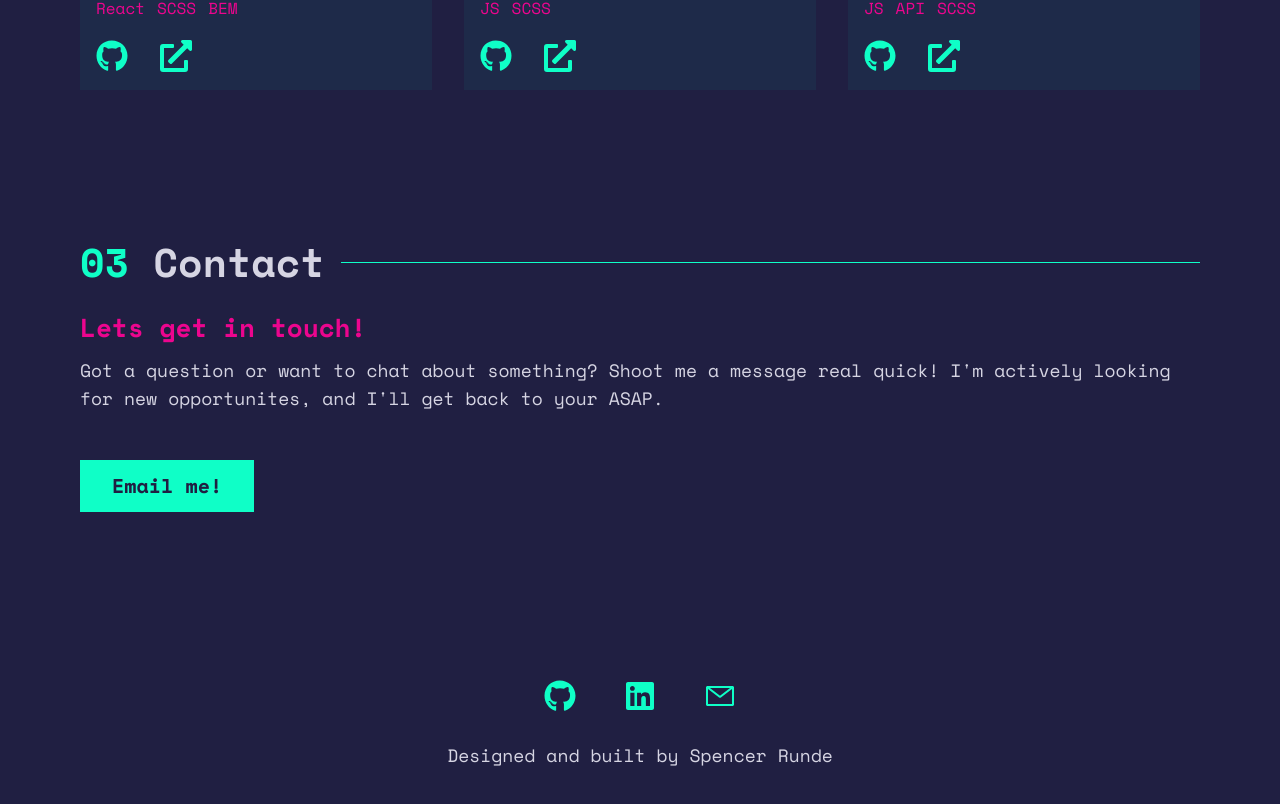
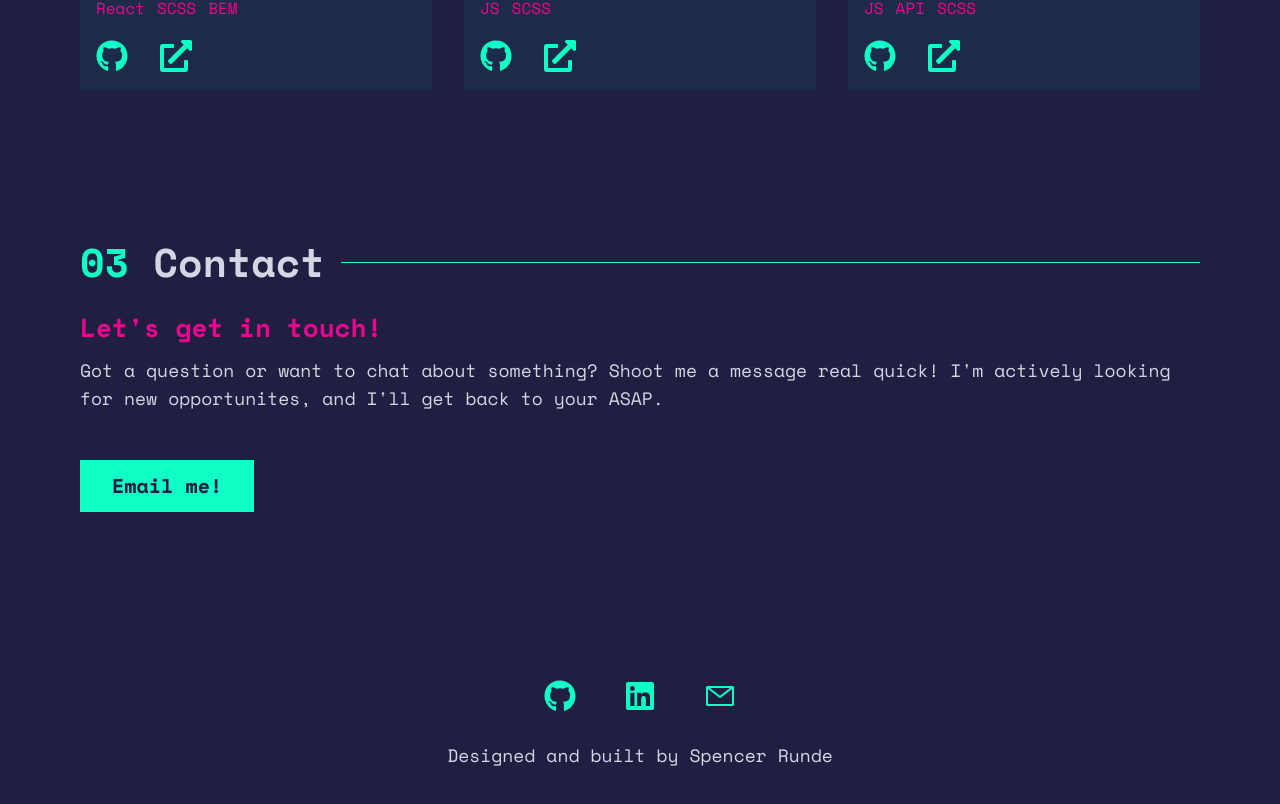
Before and after one commit to spencerrunde/sr-portfolio-site, a React (Create React App) app: page / in a window 1280 px wide. Shown: the part 2458-3262 px from the top of the page. Built offline with nearby package versions, Linux system fonts and the light colour scheme.

Commit message:
Fixing minor typo

```diff
--- a/src/components/Contact.js
+++ b/src/components/Contact.js
@@ -9,7 +9,7 @@ function Contact() {
             <em>03</em> Contact
           </h4>
         </div>
-        <h5>Lets get in touch!</h5>
+        <h5>Let's get in touch!</h5>
         <p>
           Got a question or want to chat about something? Shoot me a message
           real quick! I'm actively looking for new opportunites, and I'll get
```
